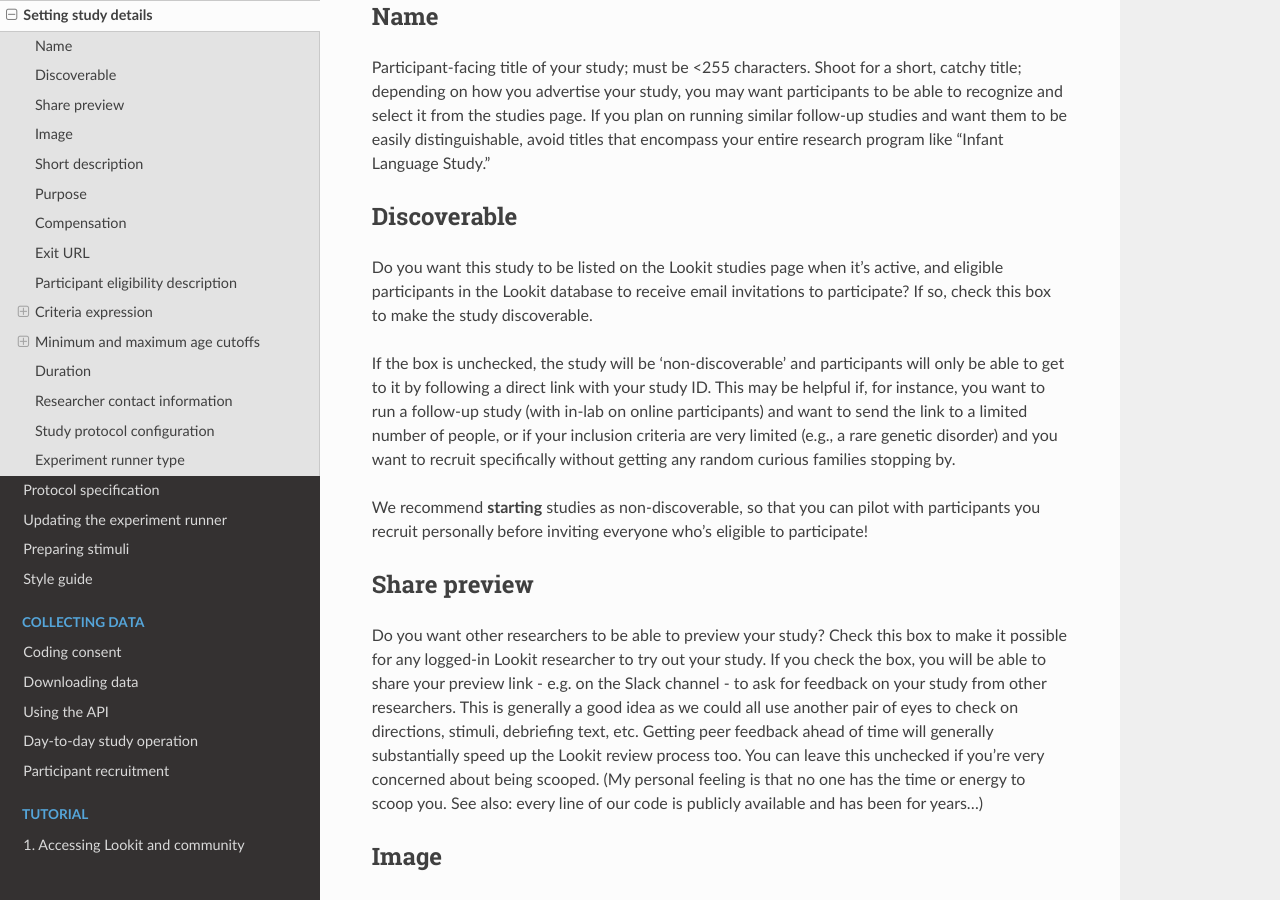
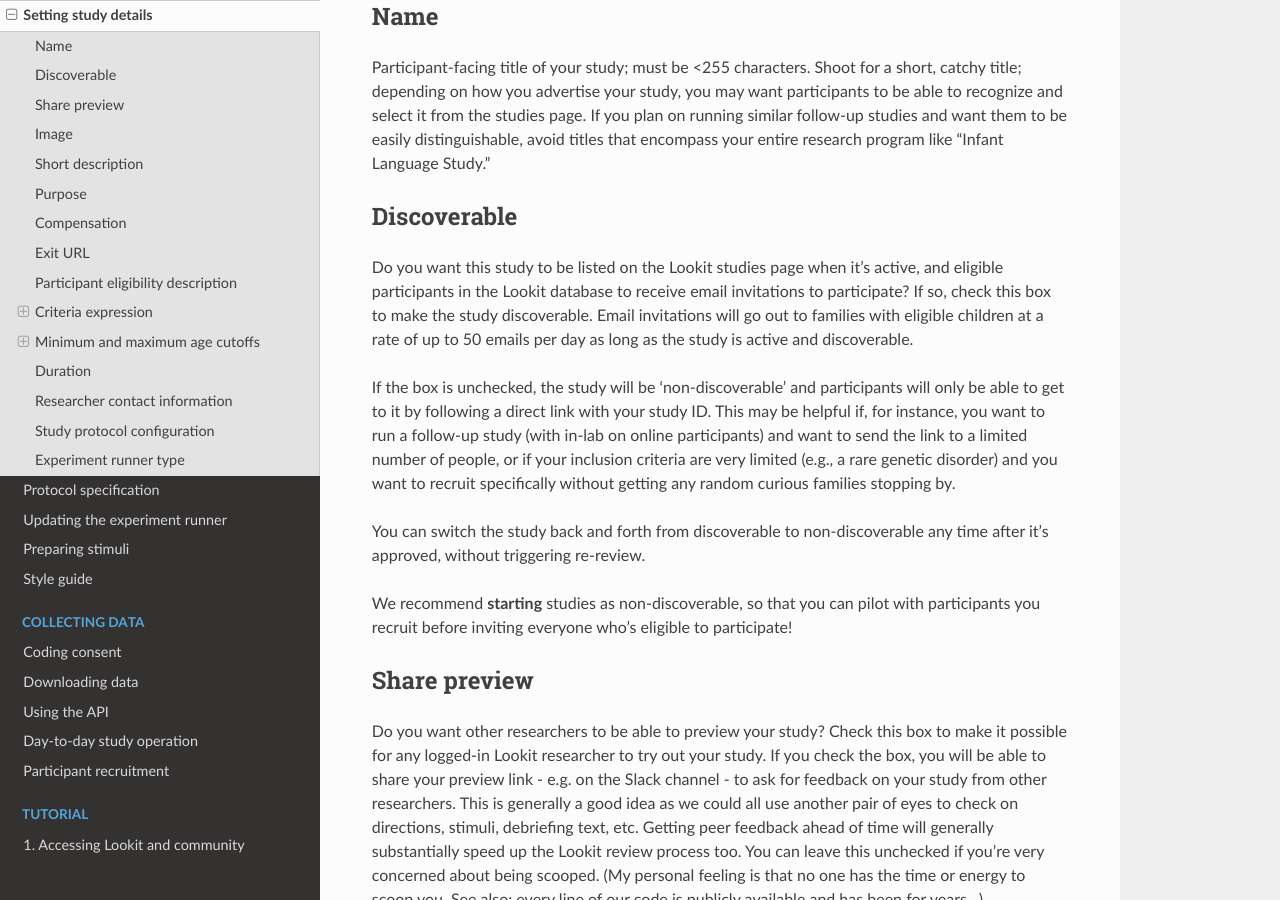
Before and after one commit to lookit/lookit-docs, a Sphinx documentation site: the page built from docs/source/researchers-set-study-fields.rst, in a window 1280 px wide and 900 px high, scrolled down 248 px. Built offline with Sphinx 7.4.7 and the Read the Docs theme 2.0.0, drawn with Linux system fonts in a browser that asks for light colours.

Commit message:
add Introduction to Lookit document links and mention rate limiting of announcement emails

```diff
--- a/docs/source/other-learning-materials.rst
+++ b/docs/source/other-learning-materials.rst
@@ -11,6 +11,8 @@ Learning materials
 -----------------------
 
 Here are some slides and videos you may want to check out while getting started or when training other lab members!
+
+[PDF] `Introduction to Lookit: a 20-minute overview (Jenna Croteau) <https://github.com/lookit/research-resources/raw/master/Training/IntroductionToLookit.pdf>`__
 
 [Video] `CBMM Tutorial: Using Lookit to run developmental studies online (Maddie Pelz) <https://cbmm.mit.edu/video/using-lookit-run-developmental-studies-online>`_
 
--- a/docs/source/researchers-set-study-fields.rst
+++ b/docs/source/researchers-set-study-fields.rst
@@ -19,11 +19,13 @@ Participant-facing title of your study; must be <255 characters. Shoot for a sho
 Discoverable
 =============================
 Do you want this study to be listed on the Lookit studies page when it's active, and
-eligible participants in the Lookit database to receive email invitations to participate? If so, check this box to make the study discoverable.
+eligible participants in the Lookit database to receive email invitations to participate? If so, check this box to make the study discoverable. Email invitations will go out to families with eligible children at a rate of up to 50 emails per day as long as the study is active and discoverable.
 
 If the box is unchecked, the study will be 'non-discoverable' and participants will only be able to get to it by following a direct link with your study ID. This may be helpful if, for instance, you want to run a follow-up study (with in-lab on online participants) and want to send the link to a limited number of people, or if your inclusion criteria are very limited (e.g., a rare genetic disorder) and you want to recruit specifically without getting any random curious families stopping by.
 
-We recommend **starting** studies as non-discoverable, so that you can pilot with participants you recruit personally before inviting everyone who's eligible to participate!
+You can switch the study back and forth from discoverable to non-discoverable any time after it's approved, without triggering re-review.
+
+We recommend **starting** studies as non-discoverable, so that you can pilot with participants you recruit before inviting everyone who's eligible to participate!
 
 =============================
 Share preview
--- a/docs/source/researchers-start-here.rst
+++ b/docs/source/researchers-start-here.rst
@@ -4,6 +4,8 @@ Getting started
 =========================================================================================
 
 If you're a researcher interested in using Lookit to run your own developmental studies, here's how you get started!
+
+For a 20-minute overview of how Lookit works, you can also read Jenna Croteau's excellent `Introduction to Lookit  <https://github.com/lookit/research-resources/raw/master/Training/IntroductionToLookit.pdf>`__ document.
 
 .. admonition:: Do I have to do these in order?
 
```
